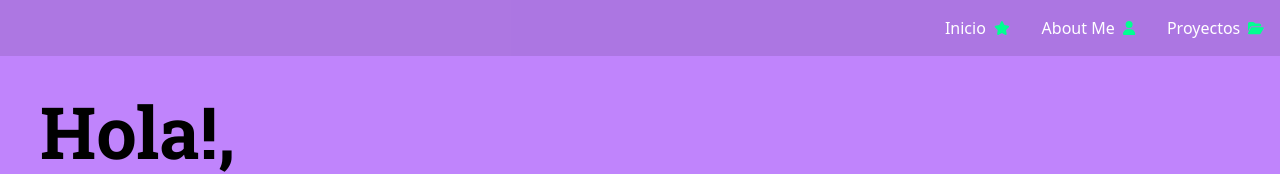
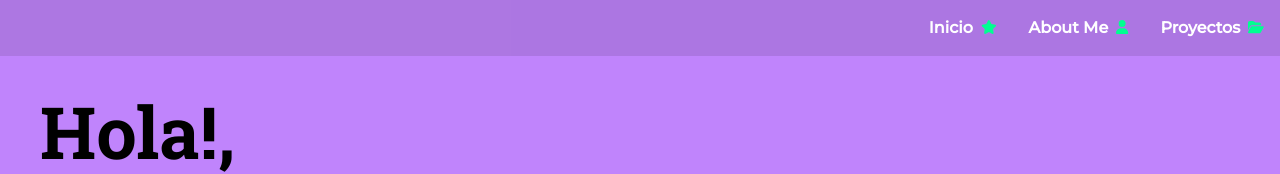
Before and after one commit to PaolaOtamendi/Portafolio, a React (Vite) app: page / in a window 1280 px wide. Shown: the top 174 px of the page. Built offline with nearby package versions, Linux system fonts and the light colour scheme.

Commit message:
fix navbar estilos y colores

```diff
--- a/src/components/Boton.jsx
+++ b/src/components/Boton.jsx
@@ -36,7 +36,7 @@ export const BotonLets = () => {
 export const BotonCv = () => {
   return (
     <a
-      href="https://drive.google.com/file/d/1nUUtPc4V9PU-Xlqvn9sAvehZHRUyZSzD/view"
+      href="https://drive.google.com/file/d/1jcPgdG1YR54y5z3edWjbvTzojaKlhxV6/view"
       target="_blank"
       rel="noopener noreferrer"
     >
--- a/src/components/Nav.jsx
+++ b/src/components/Nav.jsx
@@ -4,10 +4,12 @@ import { faStar } from "@fortawesome/free-solid-svg-icons";
 import { faFolderOpen } from "@fortawesome/free-solid-svg-icons";
 import { faUser } from "@fortawesome/free-solid-svg-icons";
 
+import "./nav.css";
+
 export const Navbar = () => {
   return (
     <div className="navBar sticky top-0 bg-black bg-opacity-10 w-full flex justify-end z-50">
-      <Link to="/" className="p-2 m-2 text-white hover:text-pink-500">
+      <Link to="/" className="nav-text p-2 m-2 text-white hover:text-pink-500">
         Inicio
         <FontAwesomeIcon
           icon={faStar}
@@ -16,7 +18,7 @@ export const Navbar = () => {
           className="ml-2"
         />
       </Link>
-      <Link to="/Me" className="p-2 m-2 text-white text-white hover:text-pink-500">
+      <Link to="/Me" className="nav-text p-2 m-2 text-white text-white hover:text-pink-500">
         About Me
         <FontAwesomeIcon
           icon={faUser}
@@ -25,7 +27,7 @@ export const Navbar = () => {
           className="ml-2"
         />
       </Link>
-      <Link to="/Proyectos" className="p-2 m-2 text-white hover:text-pink-500">
+      <Link to="/Proyectos" className="nav-text p-2 m-2 text-white hover:text-pink-500">
         Proyectos
         <FontAwesomeIcon icon={faFolderOpen} size="sm"
           style={{ color: "#00ff91" }}
--- a/src/components/contactome.css
+++ b/src/components/contactome.css
@@ -4,6 +4,10 @@
     align-items: center;
     text-align: center;
     justify-content: center;
+}
+
+.titulo1 {
+    font-family: 'Roboto Slab', sans-serif;
 }
 
 .meimage{
@@ -17,6 +21,7 @@
     font-weight: 700;
     font-family: 'Montserrat', sans-serif;
     text-align: justify;
+    text-align: center;
 }
 
 .texto-contacto strong {
--- a/src/components/home.css
+++ b/src/components/home.css
@@ -75,7 +75,7 @@
     }
 
     .title-welcome {
-        font-size: 4rem;
+        font-size: 4.5rem;
         text-align: center;
     }
 
--- /dev/null
+++ b/src/components/nav.css
@@ -0,0 +1,4 @@
+.nav-text {
+    font-family: 'Montserrat', sans-serif;
+    font-weight: bold;
+}
--- a/src/pages/aboutme.css
+++ b/src/pages/aboutme.css
@@ -90,7 +90,7 @@
     }
 
     .title-part1, .title-skills {
-        font-size: 3.5rem;
+        font-size: 4.5rem;
         text-align: center;
     }
 
```
